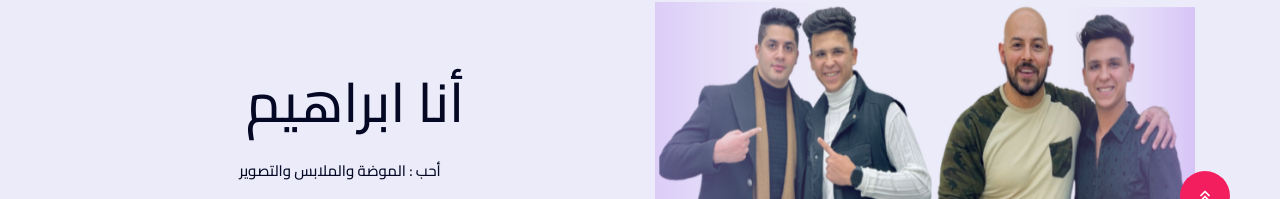
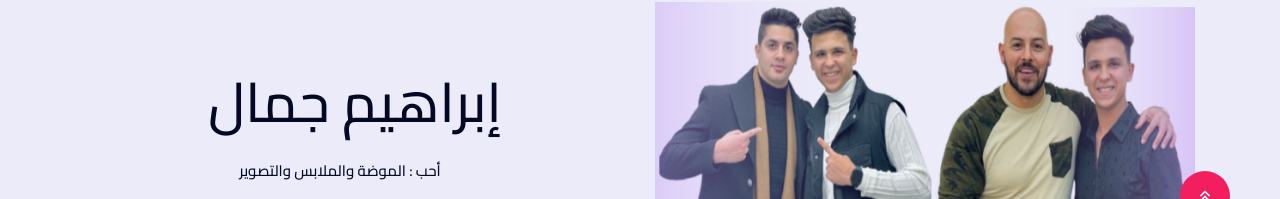
Before and after one commit to rawywebsite/ibrahim, a Nuxt app: page /about in a window 1280 px wide. Shown: the part 659-858 px from the top of the page. Built offline with nearby package versions, Linux system fonts and the light colour scheme.

Commit message:
Update about.vue

```diff
--- a/pages/about.vue
+++ b/pages/about.vue
@@ -60,7 +60,7 @@
     <div class="row align-items-center">
     <div class="col-xl-6 col-lg-6 col-md-12 wow tpfadeLeft" data-wow-duration=".9s" data-wow-delay=".5s">
     <div class="work__item text-center" >
-    <h4 class="section-title">أنا ابراهيم</h4>
+    <h4 class="section-title">إبراهيم جمال</h4>
     <div class="work__item-text">
     <p>أحب : الموضة والملابس والتصوير</p>
     <p>حلمي أن اصبح من أفضل مصممي الأزياء في العالم</p>
```
